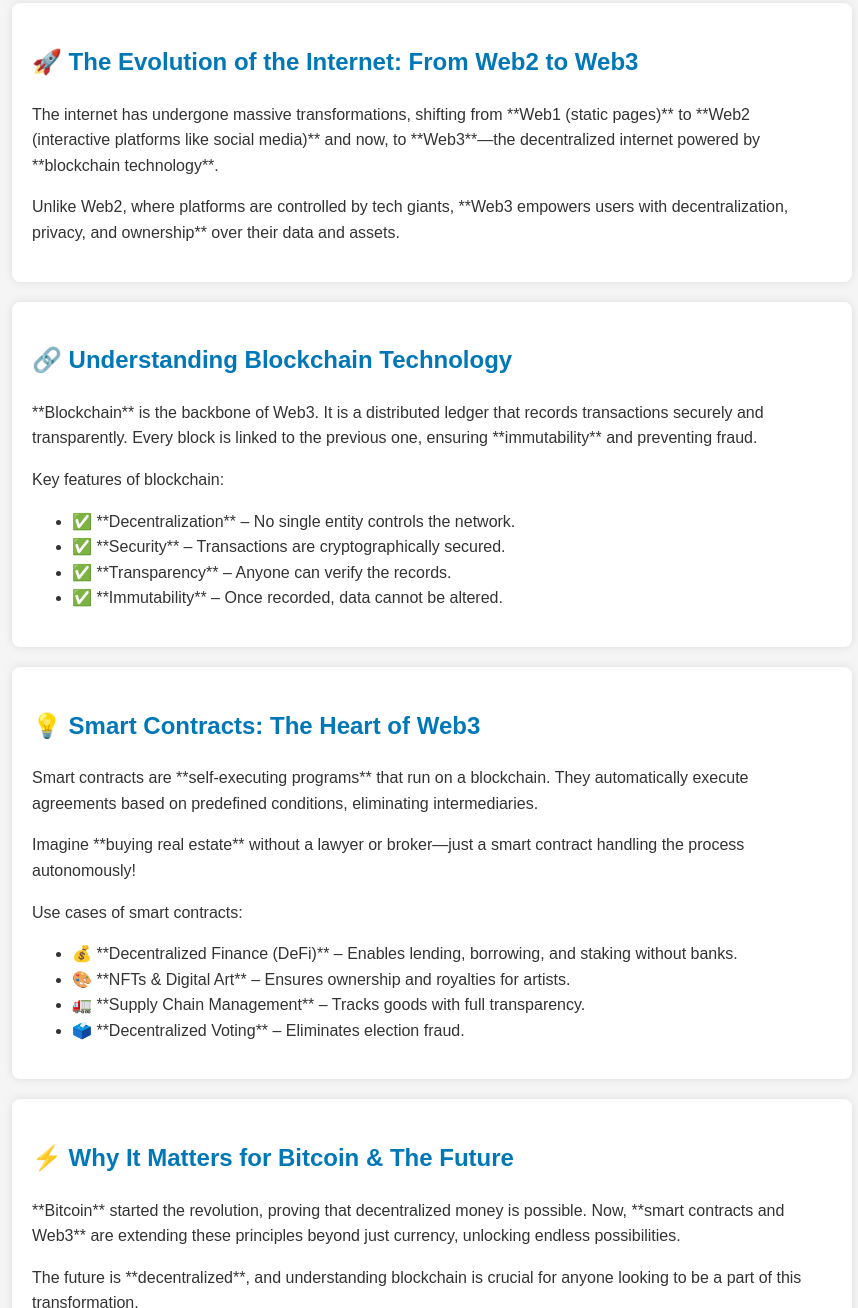
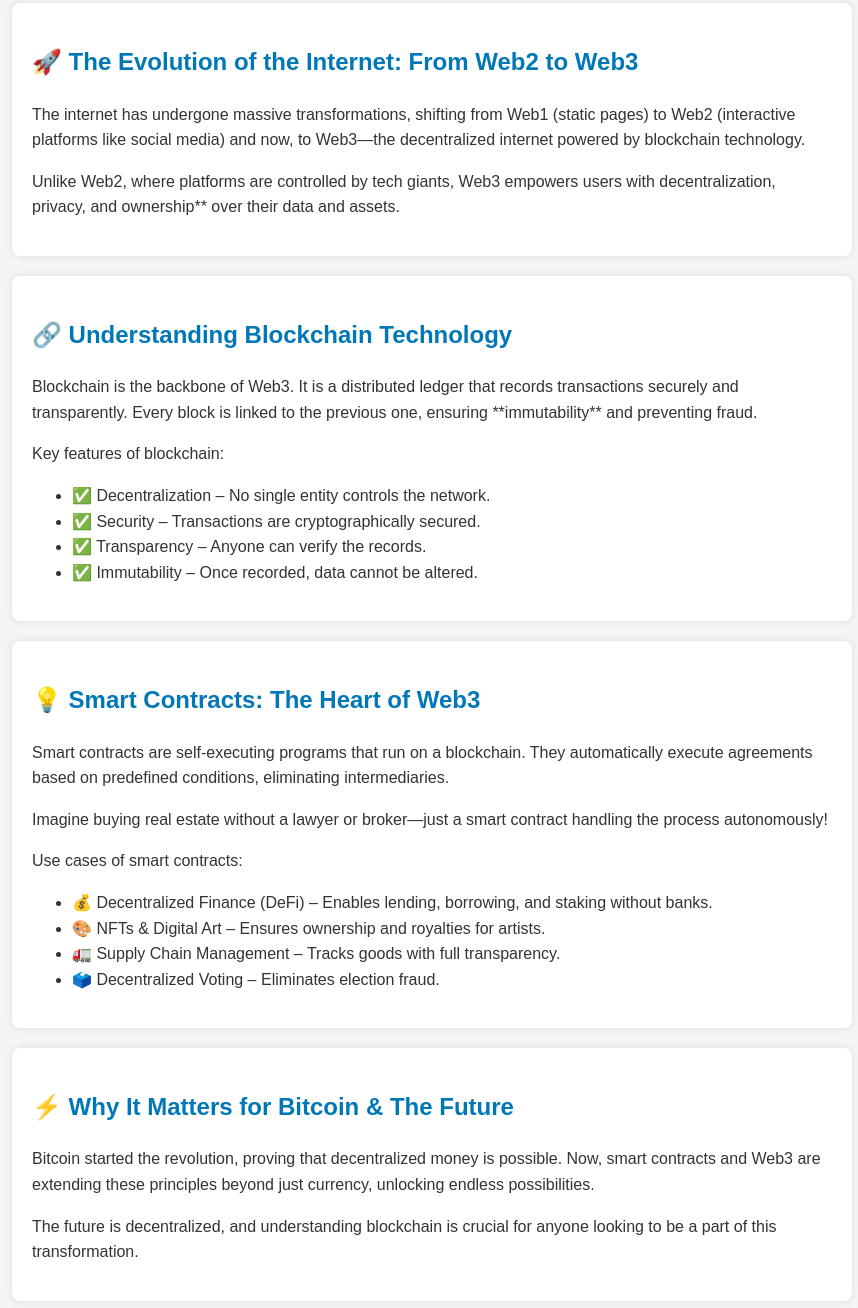
Before and after one commit to JAGADISHSUNILPEDNEKAR/JagadishSP.github.io, a plain HTML site: page index.html in a window 1280 px wide. Shown: the part 105-1413 px from the top of the page, without its empty margins (208-1066 px from the left). Drawn offline with Linux system fonts and the light colour scheme.

Commit message:
Update index.html

```diff
--- a/index.html
+++ b/index.html
@@ -53,25 +53,25 @@
     <section>
         <h2>🚀 The Evolution of the Internet: From Web2 to Web3</h2>
         <p>
-            The internet has undergone massive transformations, shifting from **Web1 (static pages)** to **Web2 (interactive platforms like social media)** and now, to **Web3**—the decentralized internet powered by **blockchain technology**.
+            The internet has undergone massive transformations, shifting from Web1 (static pages) to Web2 (interactive platforms like social media) and now, to Web3—the decentralized internet powered by blockchain technology.
         </p>
         <p>
-            Unlike Web2, where platforms are controlled by tech giants, **Web3 empowers users with decentralization, privacy, and ownership** over their data and assets.
+            Unlike Web2, where platforms are controlled by tech giants, Web3 empowers users with decentralization, privacy, and ownership** over their data and assets.
         </p>
     </section>
 
     <section>
         <h2>🔗 Understanding Blockchain Technology</h2>
         <p>
-            **Blockchain** is the backbone of Web3. It is a distributed ledger that records transactions securely and transparently. Every block is linked to the previous one, ensuring **immutability** and preventing fraud.
+            Blockchain is the backbone of Web3. It is a distributed ledger that records transactions securely and transparently. Every block is linked to the previous one, ensuring **immutability** and preventing fraud.
         </p>
         <p>
             Key features of blockchain:
             <ul>
-                <li>✅ **Decentralization** – No single entity controls the network.</li>
-                <li>✅ **Security** – Transactions are cryptographically secured.</li>
-                <li>✅ **Transparency** – Anyone can verify the records.</li>
-                <li>✅ **Immutability** – Once recorded, data cannot be altered.</li>
+                <li>✅ Decentralization – No single entity controls the network.</li>
+                <li>✅ Security – Transactions are cryptographically secured.</li>
+                <li>✅ Transparency – Anyone can verify the records.</li>
+                <li>✅ Immutability – Once recorded, data cannot be altered.</li>
             </ul>
         </p>
     </section>
@@ -79,18 +79,18 @@
     <section>
         <h2>💡 Smart Contracts: The Heart of Web3</h2>
         <p>
-            Smart contracts are **self-executing programs** that run on a blockchain. They automatically execute agreements based on predefined conditions, eliminating intermediaries.
+            Smart contracts are self-executing programs that run on a blockchain. They automatically execute agreements based on predefined conditions, eliminating intermediaries.
         </p>
         <p>
-            Imagine **buying real estate** without a lawyer or broker—just a smart contract handling the process autonomously!
+            Imagine buying real estate without a lawyer or broker—just a smart contract handling the process autonomously!
         </p>
         <p>
             Use cases of smart contracts:
             <ul>
-                <li>💰 **Decentralized Finance (DeFi)** – Enables lending, borrowing, and staking without banks.</li>
-                <li>🎨 **NFTs & Digital Art** – Ensures ownership and royalties for artists.</li>
-                <li>🚛 **Supply Chain Management** – Tracks goods with full transparency.</li>
-                <li>🗳️ **Decentralized Voting** – Eliminates election fraud.</li>
+                <li>💰 Decentralized Finance (DeFi) – Enables lending, borrowing, and staking without banks.</li>
+                <li>🎨 NFTs & Digital Art – Ensures ownership and royalties for artists.</li>
+                <li>🚛 Supply Chain Management – Tracks goods with full transparency.</li>
+                <li>🗳️ Decentralized Voting – Eliminates election fraud.</li>
             </ul>
         </p>
     </section>
@@ -98,10 +98,10 @@
     <section>
         <h2>⚡ Why It Matters for Bitcoin & The Future</h2>
         <p>
-            **Bitcoin** started the revolution, proving that decentralized money is possible. Now, **smart contracts and Web3** are extending these principles beyond just currency, unlocking endless possibilities.
+            Bitcoin started the revolution, proving that decentralized money is possible. Now, smart contracts and Web3 are extending these principles beyond just currency, unlocking endless possibilities.
         </p>
         <p>
-            The future is **decentralized**, and understanding blockchain is crucial for anyone looking to be a part of this transformation.
+            The future is decentralized, and understanding blockchain is crucial for anyone looking to be a part of this transformation.
         </p>
     </section>
 
```
